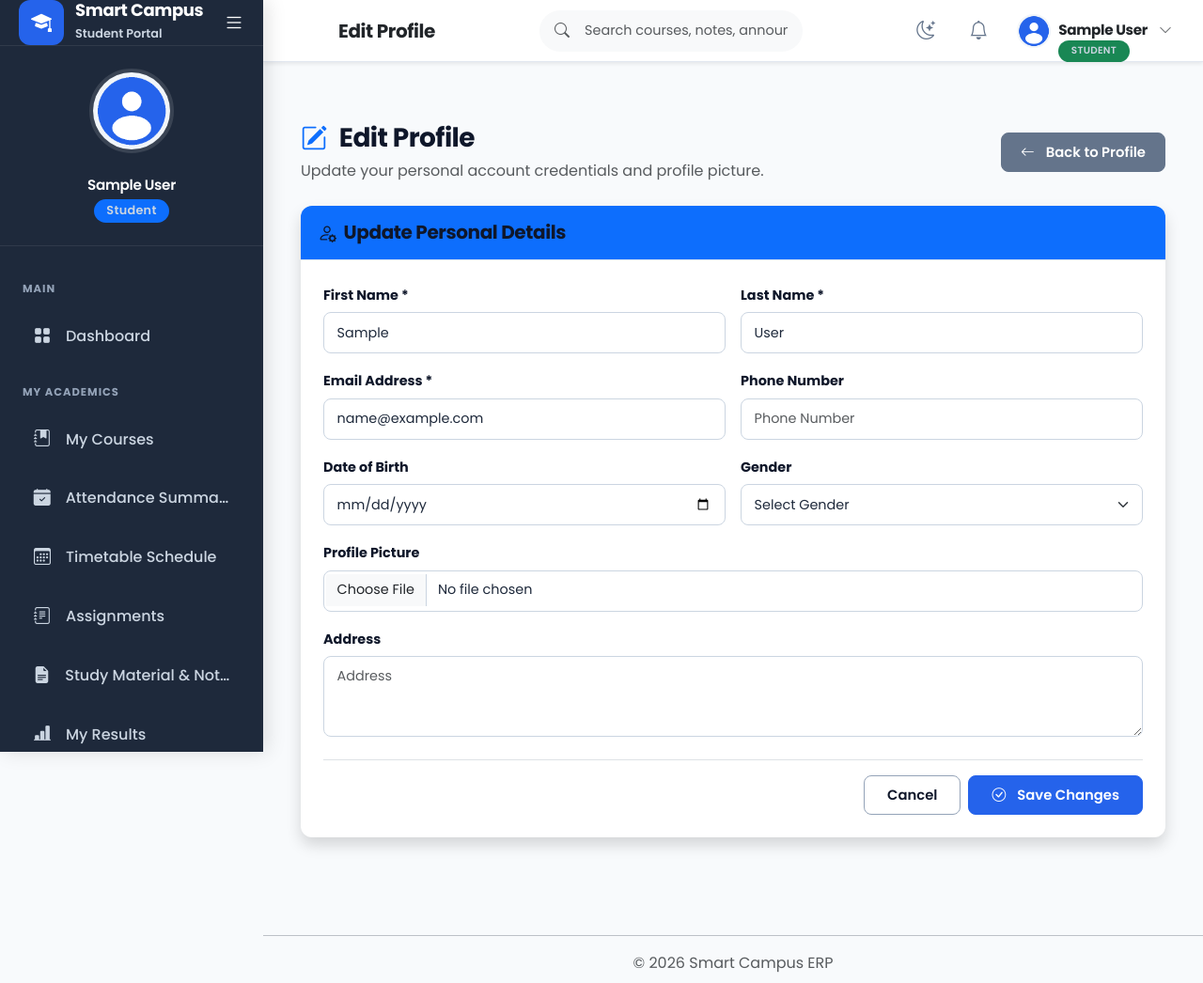
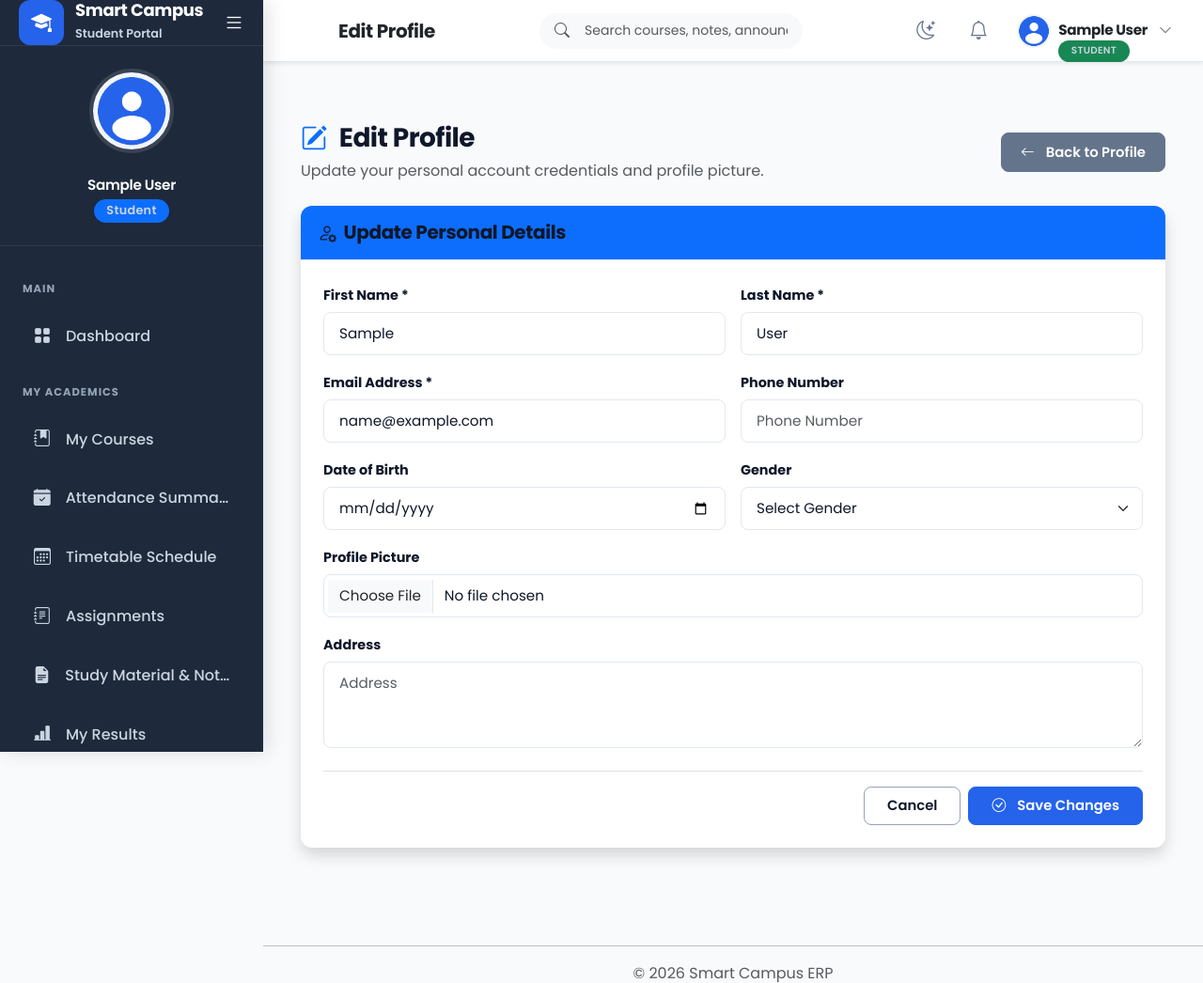
Before and after one commit to adityakumar933046-art/AI-COLLEGE-CAMPUS-MANAGEMENT, a Django app: page /profile/edit/ in a window 1280 px wide. Shown: the top 1046 px of the page at 94% size. Run offline with Django 5.2, Linux system fonts and the light colour scheme; the visitor is signed in with stand-in values (Sample User, id 1); data that the repository does not hold is empty.

Commit message:
Revert all changes from the last two prompts and restore exact project state to commit 4f7b934

```diff
--- a/static/css/dashboard.css
+++ b/static/css/dashboard.css
@@ -845,57 +845,3 @@ body.dark-mode .activity-content p{
 /*=========================
             END
 ==========================*/
-/* ==========================================
-   CONSISTENT FORM INPUT STYLES
-========================================== */
-.card .form-control,
-.card .form-select {
-    min-height: 44px;
-    border-radius: 8px;
-    border: 1px solid #cbd5e1;
-    font-size: 0.9rem;
-    padding: 0.6rem 0.85rem;
-    transition: all 0.2s ease-in-out;
-}
-
-.card .form-control:focus,
-.card .form-select:focus {
-    border-color: #2563eb;
-    box-shadow: 0 0 0 0.2rem rgba(37, 99, 235, 0.15);
-}
-
-/* ==========================================
-   CONSISTENT FORM INPUT BOX STYLES
-========================================== */
-.form-control,
-.form-select,
-input[type="text"],
-input[type="email"],
-input[type="password"],
-input[type="number"],
-input[type="date"],
-select,
-textarea {
-    min-height: 44px;
-    border-radius: 8px;
-    border: 1px solid #cbd5e1;
-    font-size: 0.9rem;
-    padding: 0.6rem 0.85rem;
-    color: #1e293b;
-    background-color: #ffffff;
-    transition: border-color 0.2s ease-in-out, box-shadow 0.2s ease-in-out;
-}
-
-.form-control:focus,
-.form-select:focus,
-input[type="text"]:focus,
-input[type="email"]:focus,
-input[type="password"]:focus,
-input[type="number"]:focus,
-input[type="date"]:focus,
-select:focus,
-textarea:focus {
-    border-color: #2563eb;
-    box-shadow: 0 0 0 0.2rem rgba(37, 99, 235, 0.15);
-    outline: none;
-}
```
